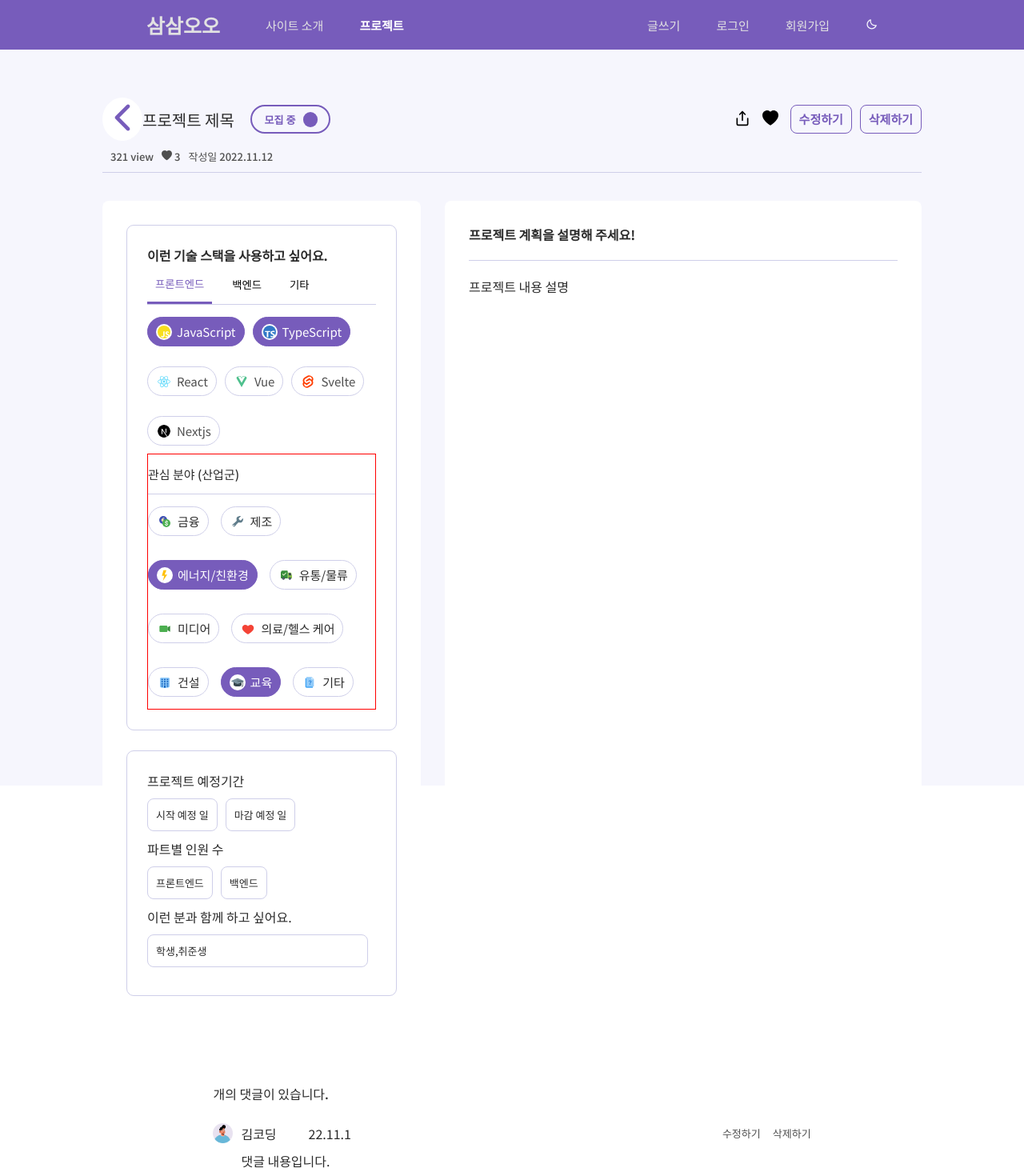
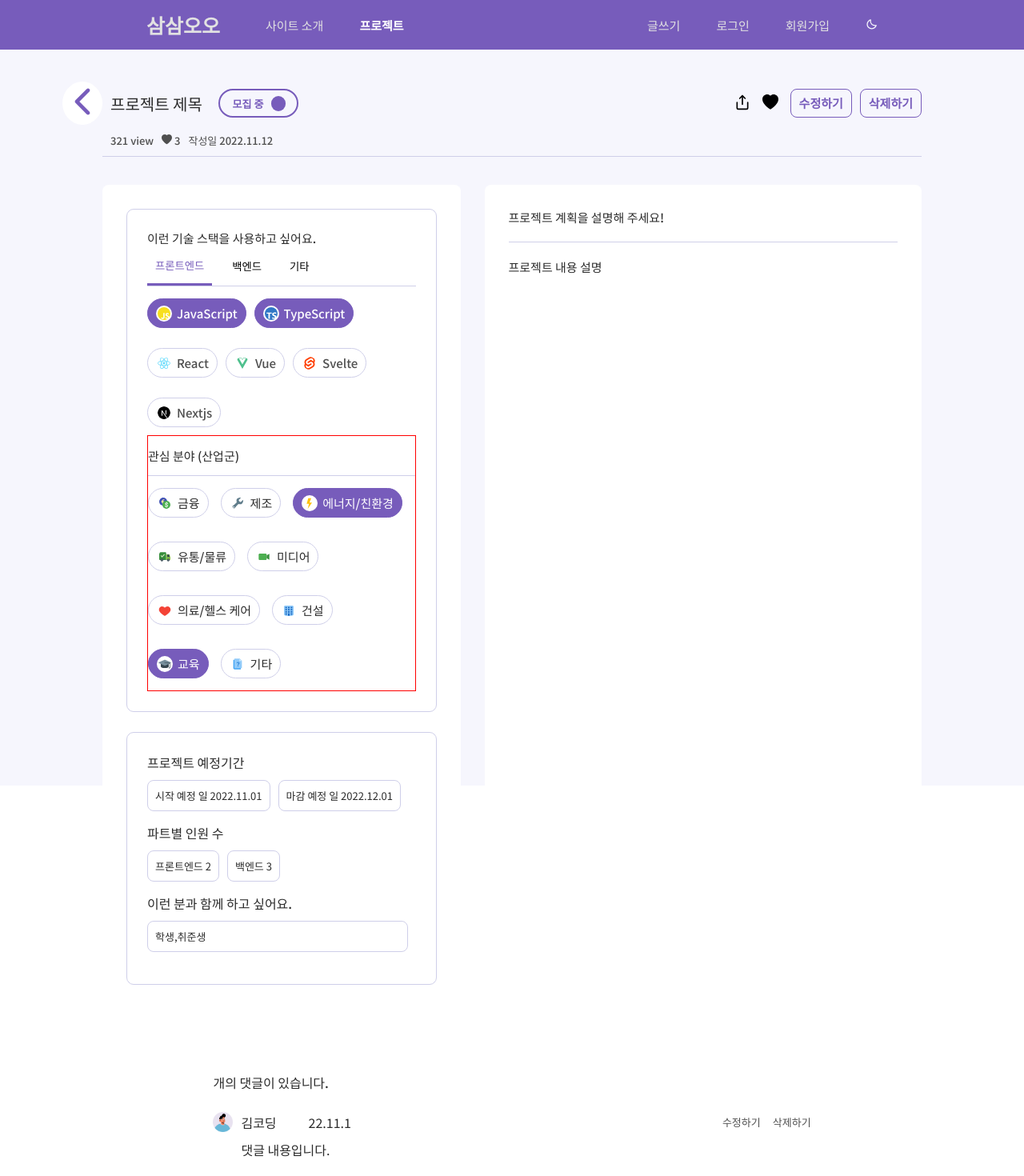
Before and after one commit to codestates-seb/seb40_main_035, a React (Create React App) app in the folder client/: page /article/1 in a window 1280 px wide. Shown: the top 1470 px of the page at 80% size. Built offline with nearby package versions, Linux system fonts and the light colour scheme.

Commit message:
feat: useNavigator 이용해 수정페이지로 이동 구현,레이아웃 디자인 수정

```diff
--- a/client/src/pages/ArticleDetail.js
+++ b/client/src/pages/ArticleDetail.js
@@ -11,6 +11,7 @@ import { BsArrowUpCircleFill, BsHeartFill } from 'react-icons/bs';
 // import { FaHeart } from 'react-icons/fa';
 import { FiShare } from 'react-icons/fi';
 import InterestView from '../components/InterestView';
+import { useNavigate } from 'react-router-dom';
 
 const WholeContainer = styled.div`
   background-color: var(--purple-light);
@@ -32,7 +33,7 @@ const TopContainer = styled.div`
   display: flex;
   flex-direction: column;
   justify-content: space-between;
-  margin-top: 60px;
+  margin-top: 40px;
   align-items: center;
 
   .title-box {
@@ -42,6 +43,7 @@ const TopContainer = styled.div`
     justify-content: space-between;
   }
   .title-left-box {
+    margin-left: -50px;
     height: 100%;
     display: flex;
     justify-content: center;
@@ -49,6 +51,7 @@ const TopContainer = styled.div`
     font-size: 20px;
     font-weight: 500;
     > span {
+      margin-left: 10px;
       margin-right: 20px;
     }
   }
@@ -96,7 +99,8 @@ const LeftRightWholeConatiner = styled.div`
 const LeftViewContainer = styled.div`
   display: flex;
   flex-direction: column;
-  width: 40%;
+  width: 45%;
+  min-width: 350px;
   background-color: white;
   border-radius: 8px;
   padding: 30px;
@@ -108,6 +112,8 @@ const LeftViewTopBox = styled.div`
   flex-direction: column;
   margin-bottom: 25px;
   border-radius: 9px;
+  font-size: 15px;
+  font-weight: 500;
   padding: 25px;
 `;
 const LeftViewBottomBox = styled.div`
@@ -116,22 +122,31 @@ const LeftViewBottomBox = styled.div`
   margin-bottom: 10px;
   border-radius: 9px;
   padding: 25px;
+  > ul {
+    font-weight: 500;
+  }
   > ul > div {
     display: flex;
   }
   li {
     font-size: 13px;
-    margin: 10px 10px 10px 0;
-    padding: 10px;
+    margin: 10px 10px 15px 0;
+    padding: 9px;
     width: auto;
     border: 1px solid var(--purple-medium);
     border-radius: 8px;
+    > span {
+      width: auto;
+    }
+  }
+  .left-bottom-content {
+    font-weight: 400;
   }
 `;
 const RightViewContainer = styled.div`
   display: flex;
   flex-direction: column;
-  width: 60%;
+  width: 55%;
   background-color: white;
   border-radius: 8px;
   padding: 30px;
@@ -139,7 +154,12 @@ const RightViewContainer = styled.div`
   .content-plan {
     margin-bottom: 20px;
     padding-bottom: 20px;
+    font-size: 15px;
+    font-weight: 500;
     border-bottom: 1px solid var(--purple-medium);
+  }
+  span {
+    font-size: 15px;
   }
 `;
 // 하단 댓글 컨테이너
@@ -240,6 +260,7 @@ const CommnetWriteBox = styled.form`
 
 const ArticleDetail = () => {
   const [isCheck, setIsCheck] = useState(true);
+  const navigate = useNavigate();
   return (
     <WholeContainer>
       <TopContainer>
@@ -266,7 +287,12 @@ const ArticleDetail = () => {
                 <BsHeartFill />
               </span>
             </button>
-            <MiniButton text={'수정하기'} />
+            <MiniButton
+              onClick={() => {
+                navigate('/article/edit/:id');
+              }}
+              text={'수정하기'}
+            />
             <MiniButton text={'삭제하기'} />
           </form>
         </div>
@@ -285,7 +311,7 @@ const ArticleDetail = () => {
       <LeftRightWholeConatiner>
         <LeftViewContainer>
           <LeftViewTopBox>
-            <h4>이런 기술 스택을 사용하고 싶어요.</h4>
+            <span>이런 기술 스택을 사용하고 싶어요.</span>
             <SkillStackView />
             {/* <h4>이런 산업군에 관심이 있어요.</h4> */}
             <InterestView />
@@ -294,26 +320,41 @@ const ArticleDetail = () => {
             <ul>
               프로젝트 예정기간
               <div>
-                <li>시작 예정 일</li>
-                <li>마감 예정 일</li>
+                <li>
+                  <span>시작 예정 일</span>
+                  <span className="left-bottom-content"> 2022.11.01</span>
+                </li>
+                <li>
+                  {' '}
+                  <span>마감 예정 일</span>
+                  <span className="left-bottom-content"> 2022.12.01</span>
+                </li>
               </div>
             </ul>
             <ul>
               파트별 인원 수
               <div>
-                <li>프론트엔드</li>
-                <li>백엔드</li>
+                <li>
+                  <span>프론트엔드 </span>
+                  <span className="left-bottom-content">2</span>
+                </li>
+                <li>
+                  <span>백엔드 </span>
+                  <span className="left-bottom-content">3</span>
+                </li>
               </div>
             </ul>
             <ul>
               이런 분과 함께 하고 싶어요.
-              <li>학생,취준생</li>
+              <li>
+                <span className="left-bottom-content">학생,취준생</span>
+              </li>
             </ul>
           </LeftViewBottomBox>
         </LeftViewContainer>
         <RightViewContainer>
-          <h4 className="content-plan">프로젝트 계획을 설명해 주세요!</h4>
-          <div>프로젝트 내용 설명</div>
+          <span className="content-plan">프로젝트 계획을 설명해 주세요!</span>
+          <span>프로젝트 내용 설명</span>
         </RightViewContainer>
       </LeftRightWholeConatiner>
       <BottomCommentConatiner>
```
